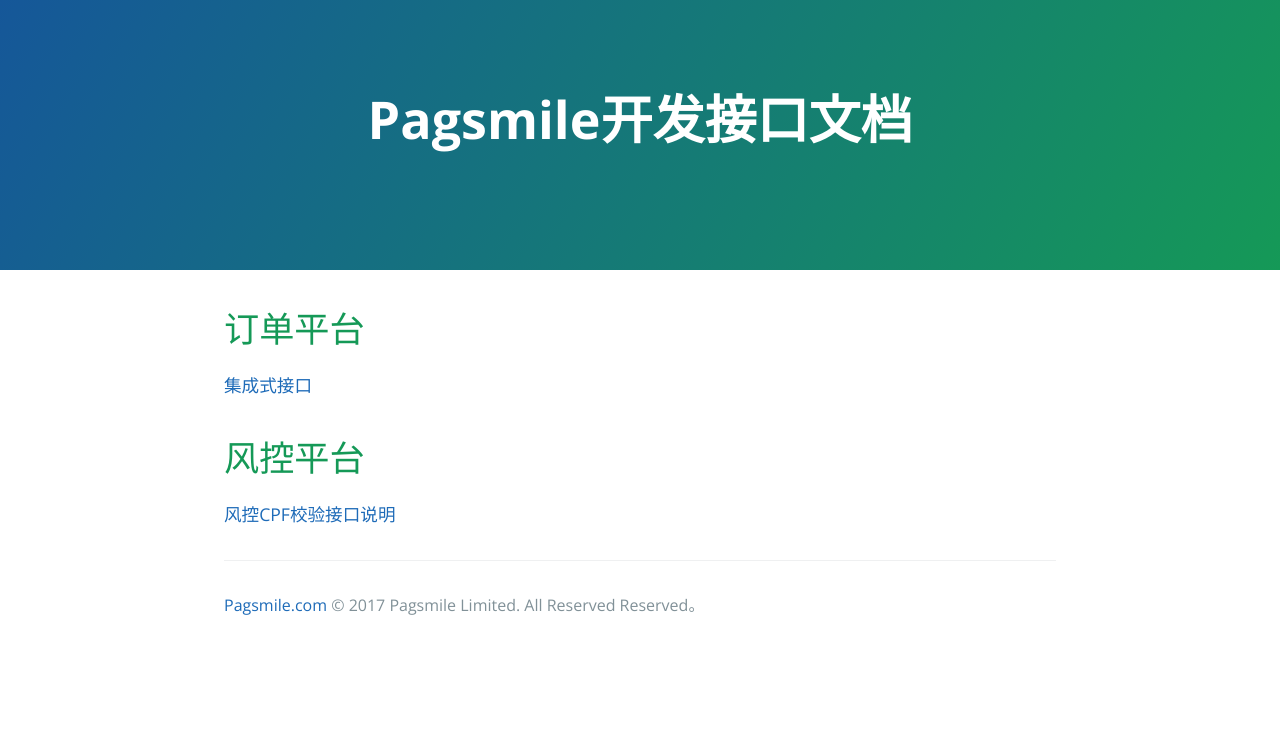
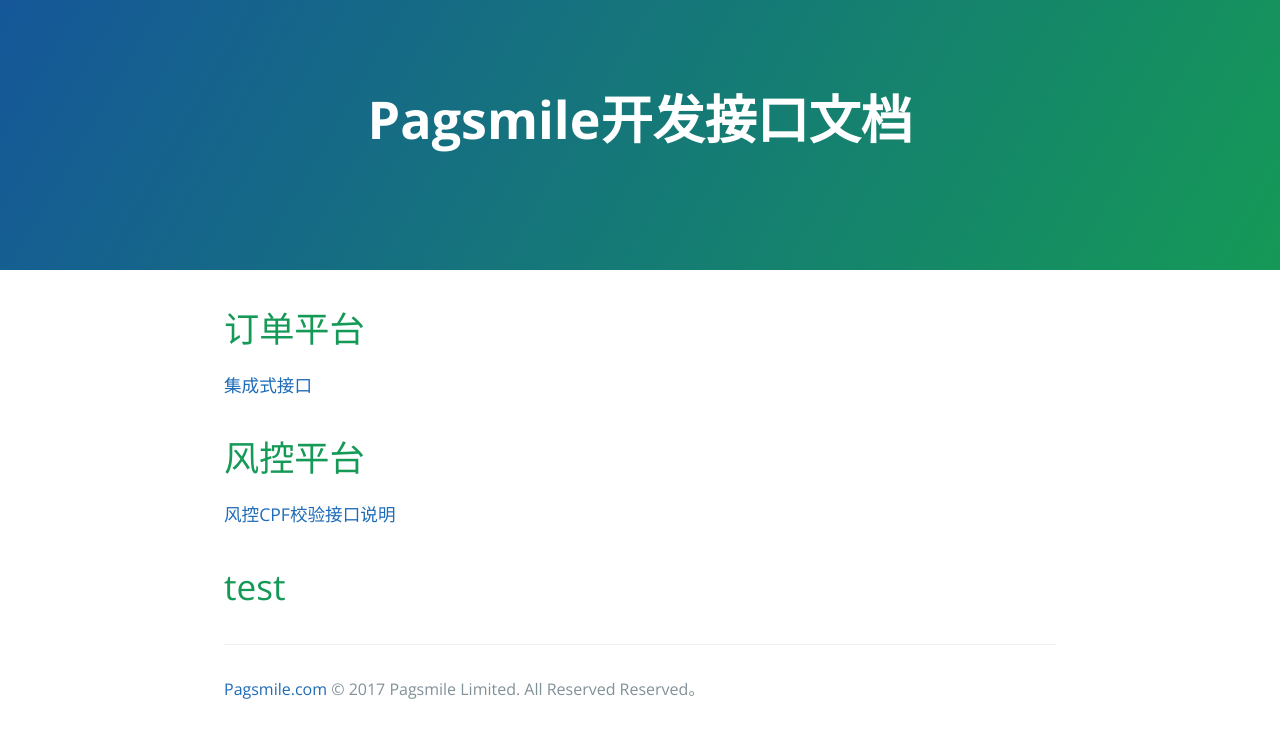
Before and after one commit to pagsmile/pagsmile.github.io, a Jekyll site: the page built from index.md, in a window 1280 px wide. Shown: the top 738 px of the page. Built offline with Jekyll 4.4.1, drawn with Linux system fonts in a browser that asks for light colours.

Commit message:
Update index.md

```diff
--- a/index.md
+++ b/index.md
@@ -10,3 +10,5 @@ layout: default
 # [](#fcontrol)风控平台
 
 [风控CPF校验接口说明](api/QueryCpfInfo)
+
+# [](#fcontrol)test
```
